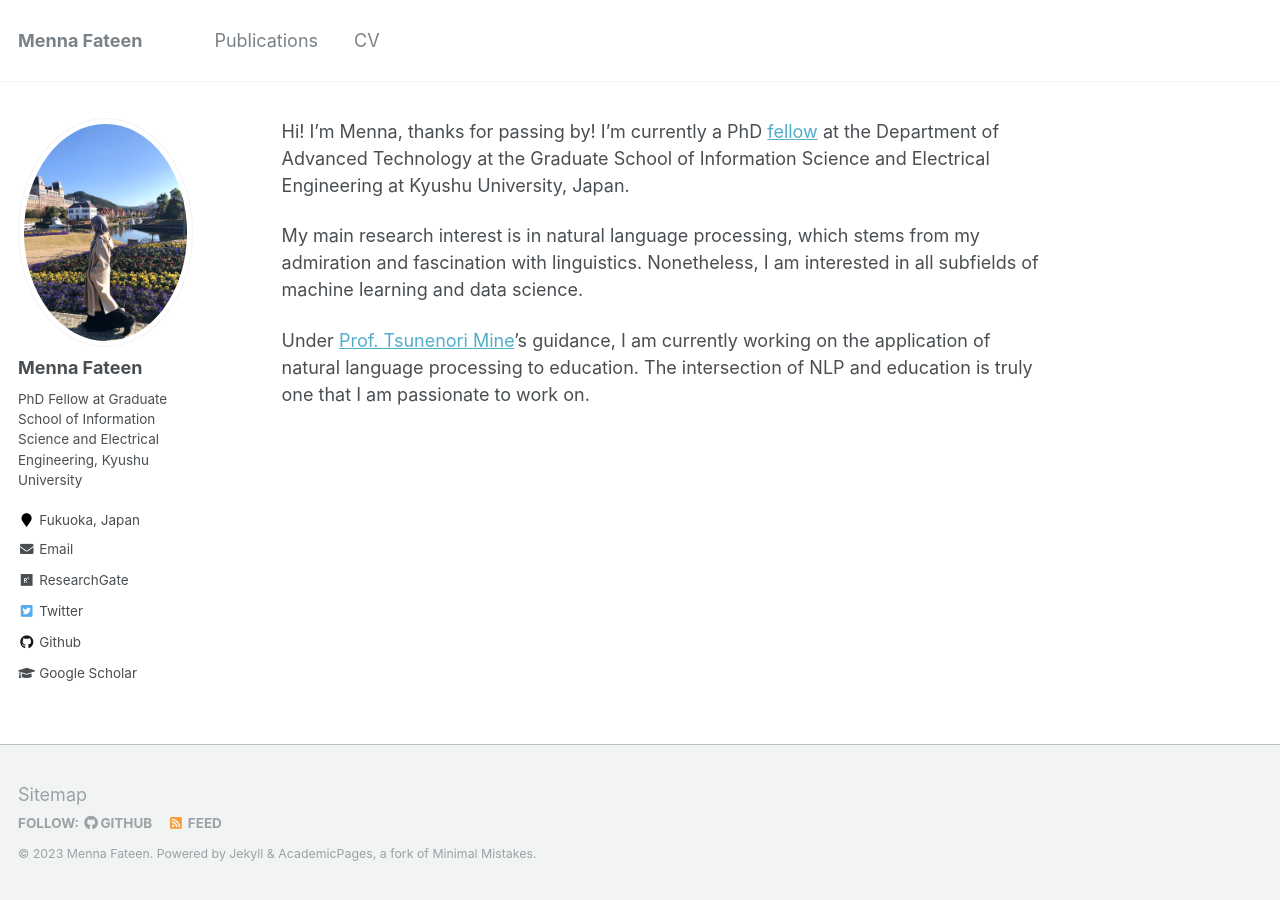
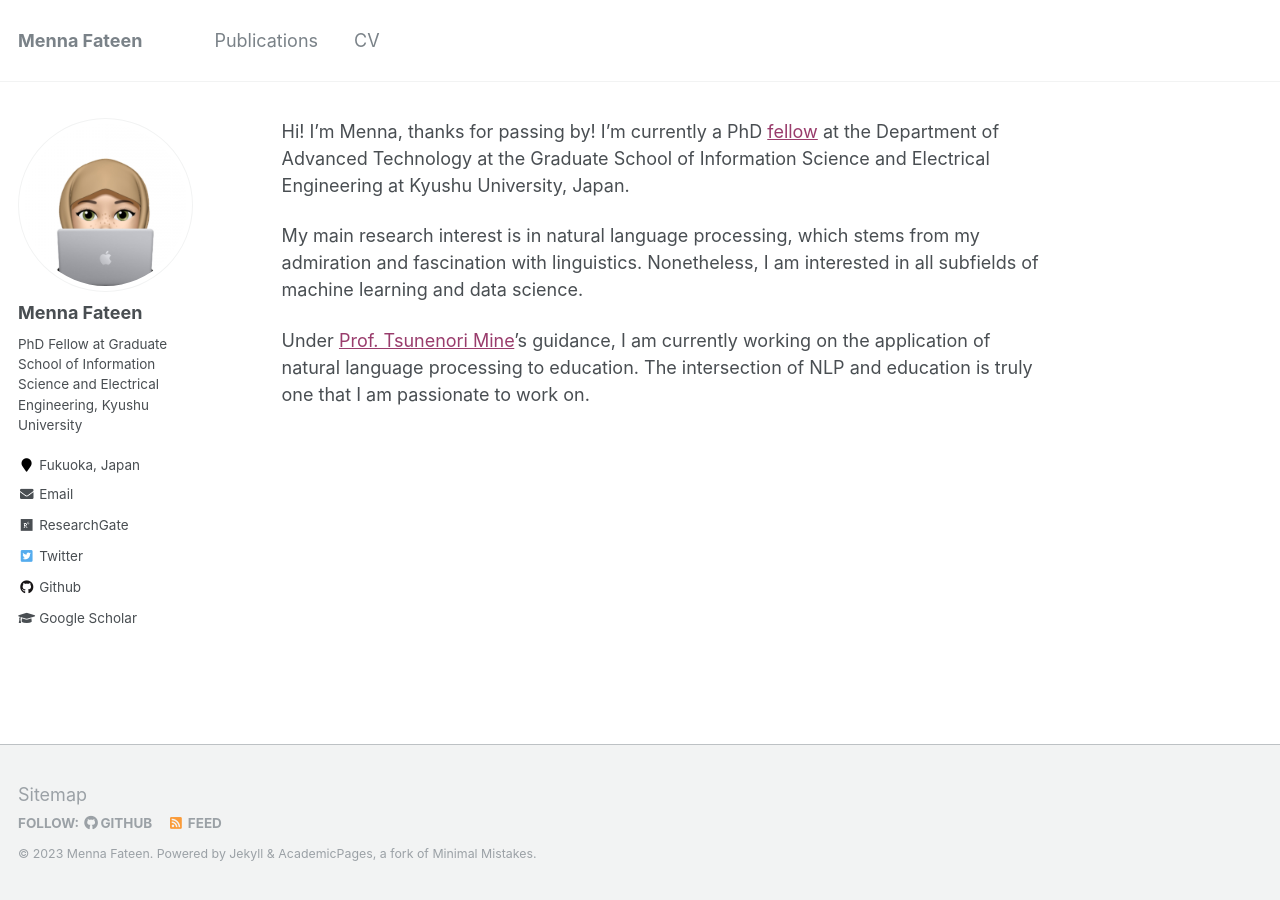
Before and after one commit to mennafateen/mennafateen.github.io, a Jekyll site: the page built from _pages/about.md, in a window 1280 px wide. Built offline with Jekyll 4.4.1, drawn with Linux system fonts in a browser that asks for light colours.

Commit message:
changed pic

```diff
--- a/_config.yml
+++ b/_config.yml
@@ -81,7 +81,7 @@ analytics:
 # Site Author
 author:
   name             : "Menna Fateen"
-  avatar           : "profile.jpeg"
+  avatar           : "memoji.jpg"
   bio              : "PhD Fellow at Graduate School of Information Science and Electrical Engineering, Kyushu University"
   location         : "Fukuoka, Japan"
   employer         :
--- a/_sass/_variables.scss
+++ b/_sass/_variables.scss
@@ -64,7 +64,7 @@ $primary-color              : #7a8288;
 $success-color              : #62c462;
 $warning-color              : #f89406;
 $danger-color               : #ee5f5b;
-$info-color                 : #52adc8;
+$info-color                 : #993c6c;
 
 /* brands */
 $behance-color              : #1769FF;
```
Also changed, not shown: Gemfile.lock (added), images/1CD47B05-5627-4C2C-9C23-D0DD31C3F378_1_105_c.jpeg (added), images/memoji.jpg (added), 3 other files.
